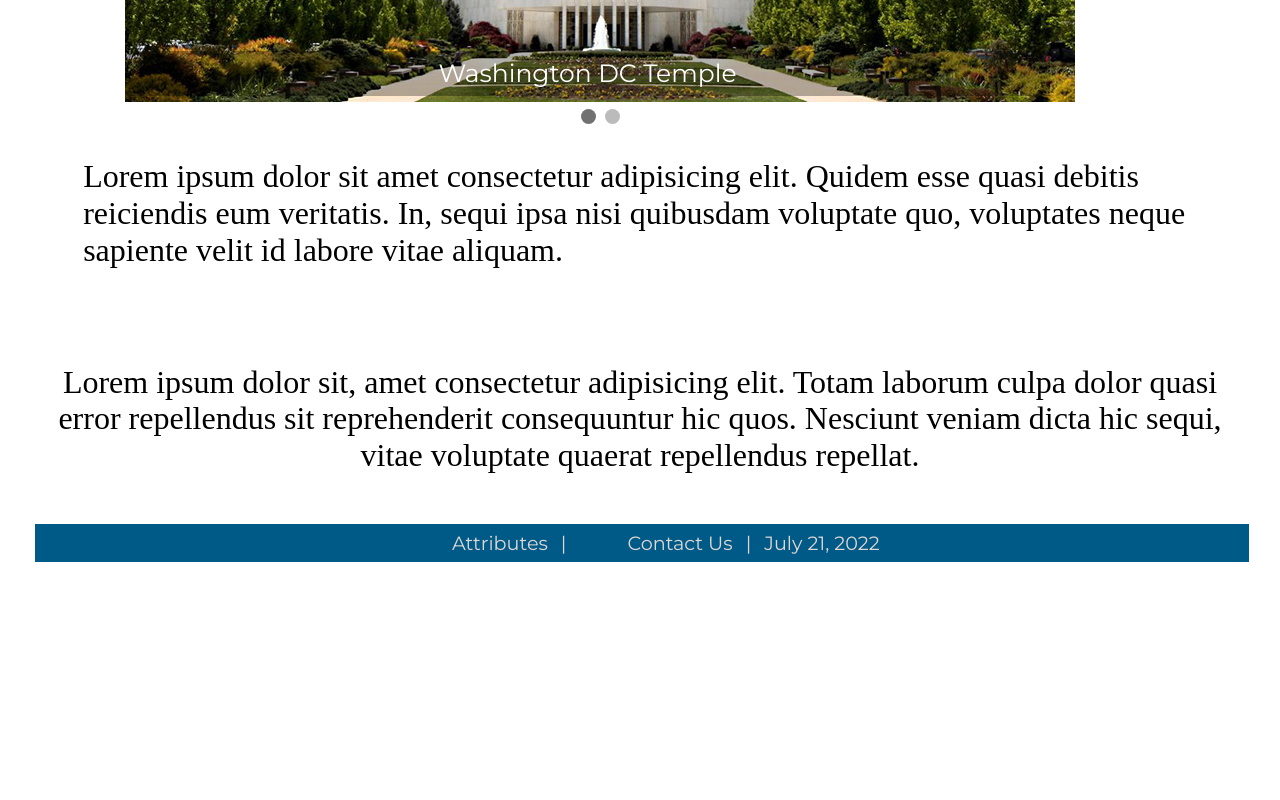
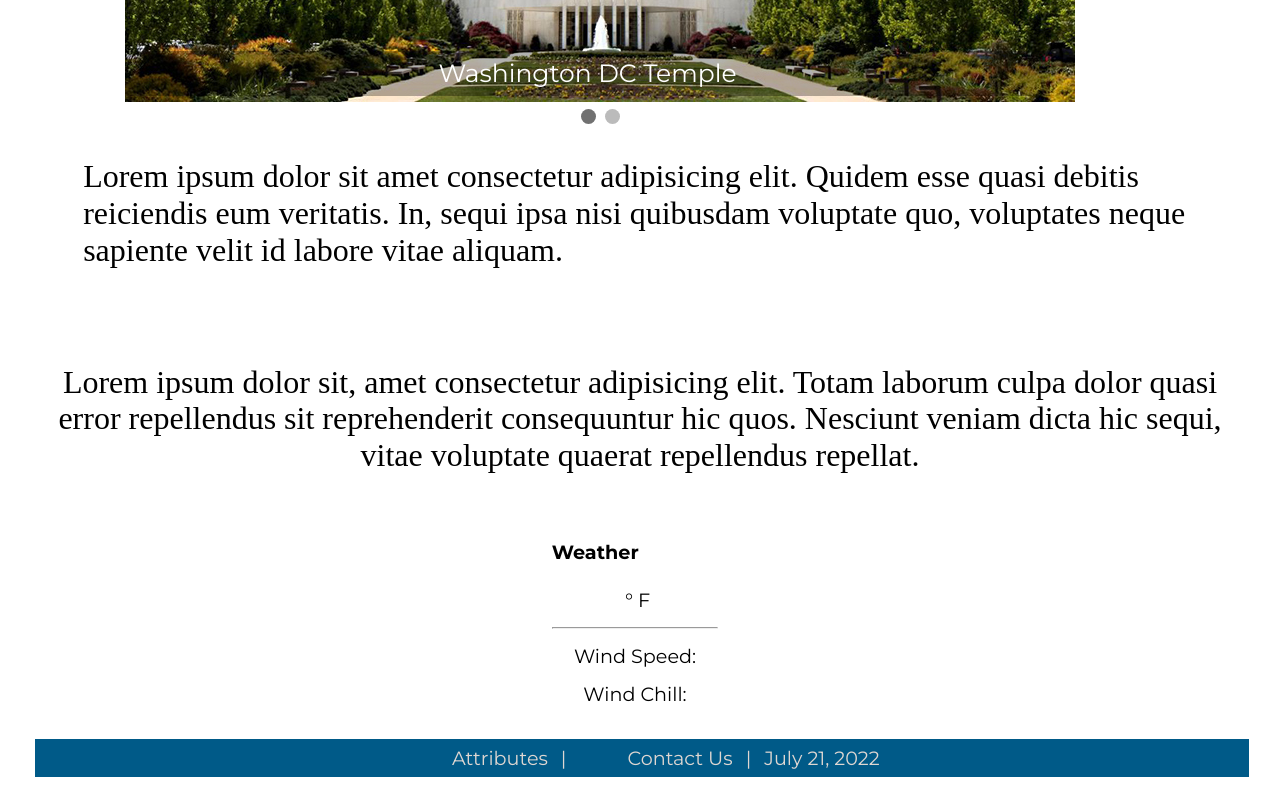
Before and after one commit to PromiseGithub/WDD230, a plain HTML site: page templeinn/index.html in a window 1280 px wide. Shown: the part 737-1537 px from the top of the page. Before the commit the page ends 1321 px from the top, so only its background shows below. Drawn offline with Linux system fonts and the light colour scheme; no server answers.

Commit message:
Temple Inn

```diff
--- a/templeinn/index.html
+++ b/templeinn/index.html
@@ -73,6 +73,14 @@
 
             </aside>
         </div>
+        <div class="weather">
+            <h4 class="cweather">Weather</h4>
+            <p class="dweather"><img src="" id="icon" alt=""> <span id="bostonCurrentTemp"></span>&deg; F</p>
+            <p><span id="bostonCurrently"></span></p>
+            <hr>
+            <p>Wind Speed: <span id="bostonMph"></span></p>
+            <p>Wind Chill: <span id="bostonWindchill"></span></p>
+        </div>
         <!--slideshowinfo-->
         <footer>
             <a href="https://www.lds.org/temples?lang=eng">Attributes</a> | <a href="contact.html">Contact Us</a> |
@@ -84,5 +92,6 @@
 <script src="scripts/hamburger.js"></script>
 <script src="scripts/slideshow.js"></script>
 <script src="scripts/currentDate.js"></script>
+<script src="scripts/bostonWeather.js"></script>
 
 </html>
--- a/templeinn/scripts/bostonWeather.js
+++ b/templeinn/scripts/bostonWeather.js
@@ -6,12 +6,13 @@ weatherRequest.send();
 let currenttemp, mph = '';
 weatherRequest.onload = function () {
     let weatherData = (weatherRequest.response);
+    console.log(weatherData);
     currenttemp = parseFloat(Math.round(weatherData.main.temp));
     mph = parseFloat(weatherData.wind.speed);
     document.getElementById("bostonCurrentTemp").innerHTML = currenttemp;
     document.getElementById("bostonMph").innerHTML = mph;
     document.getElementById("bostonHumidity").innerHTML = weatherData.main.humidity;
-    document.getElementById("bostonCurrently").innerHTML = weatherData.weather[0].main;
+    document.getElementById("bostonCurrently").innerHTML = weatherData.weather[0].description;
 
     //set variables to help formula run more smoothly
     let speed = Math.pow(mph, 0.16);
--- a/templeinn/styles/small.css
+++ b/templeinn/styles/small.css
@@ -574,3 +574,8 @@ header span {
     top: 40px;
     right: 16px;
   }
+
+  .weather {
+    grid-column-start: 4;
+
+  }
```
